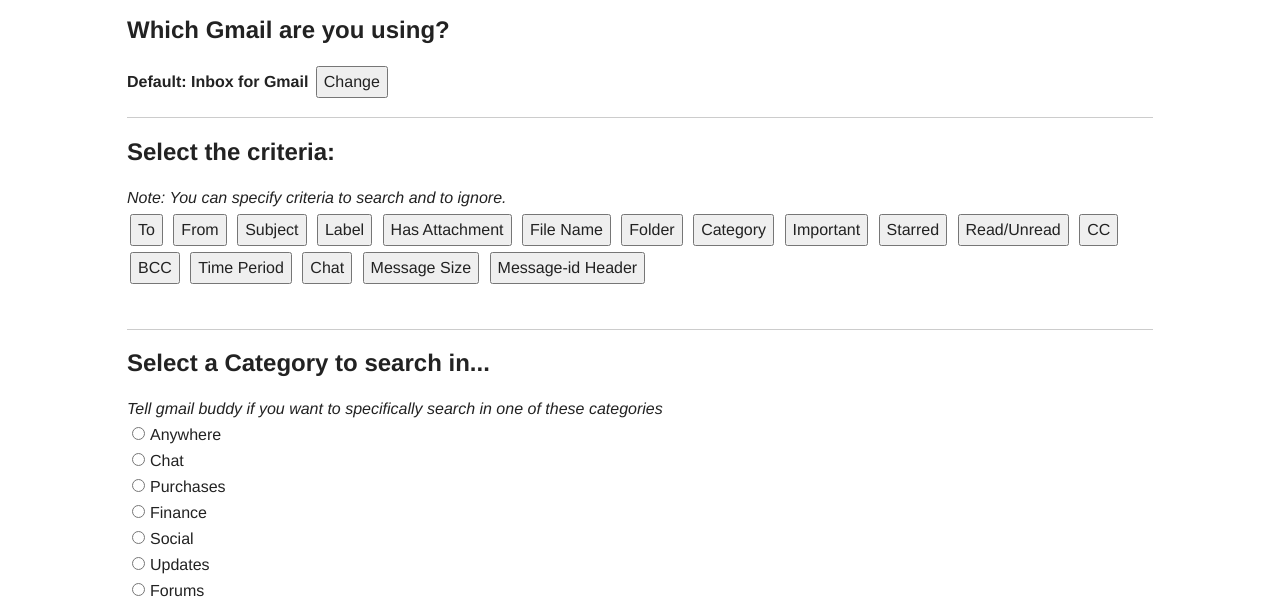
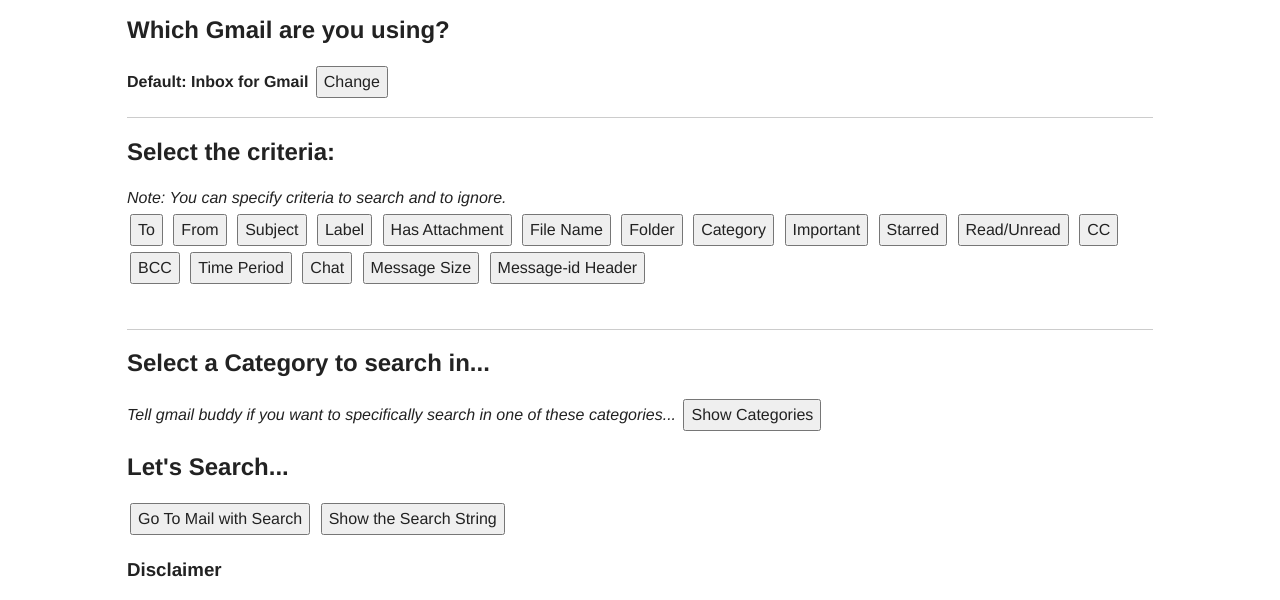
Before and after one commit to Gmail-Buddy/Gmail-Buddy.github.io, a plain HTML site: page index1.html in a window 1280 px wide. Shown: the part 200-800 px from the top of the page. Drawn offline with nearby package versions, Linux system fonts and the light colour scheme.

Commit message:
pending changes checkin

```diff
--- a/index1.html
+++ b/index1.html
@@ -103,7 +103,10 @@
 
                     <section>
                         <h2>Select a Category to search in...</h2>
-                        <i>Tell gmail buddy if you want to specifically search in one of these categories</i><br/>
+                        <i>Tell gmail buddy if you want to specifically search in one of these categories... </i>
+                        <button onclick="toggleSection('#sCategory')">Show Categories</button>
+                        <br/>
+                        <div id="sCategory">
                             <input type="radio" name="category" value="0">Anywhere</input><br/>
                             <input type="radio" name="category" value="1">Chat</input><br/>
                             <input type="radio" name="category" value="2">Purchases</input><br/>
@@ -113,7 +116,16 @@
                             <input type="radio" name="category" value="6">Forums</input><br/>
                             <input type="radio" name="category" value="7">Promotions</input><br/>
                             <input type="radio" name="category" value="8">Trips/Tickets</input>
+                        </div>
+
                     </section>
+
+                    <section>
+                        <h2>Let's Search...</h2>
+                        <button onclick="goToMail()">Go To Mail with Search</button>
+                        <button onclick="showSearchString()">Show the Search String</button>
+                    </section>
+
                     <footer>
                         <h3>Disclaimer</h3>
                         <p>This is not a Google official website.</p>
--- a/js/main.js
+++ b/js/main.js
@@ -1,7 +1,7 @@
 // refer this for toggle options - http://codepen.io/8odoros/pen/BzxAwm
 
 function onLoadSearchPage(){
-    var criterias = ["#typeChange", "#sTo", "#sFrom", "#sSubject"];
+    var criterias = ["#typeChange", "#sCategory", "#sTo", "#sFrom", "#sSubject"];
     for(var i = 0; i < criterias.length; i++){
         $( criterias[i] ).toggle("slow");
     }
```
Lines whose indentation alone changed are shown as unchanged.
